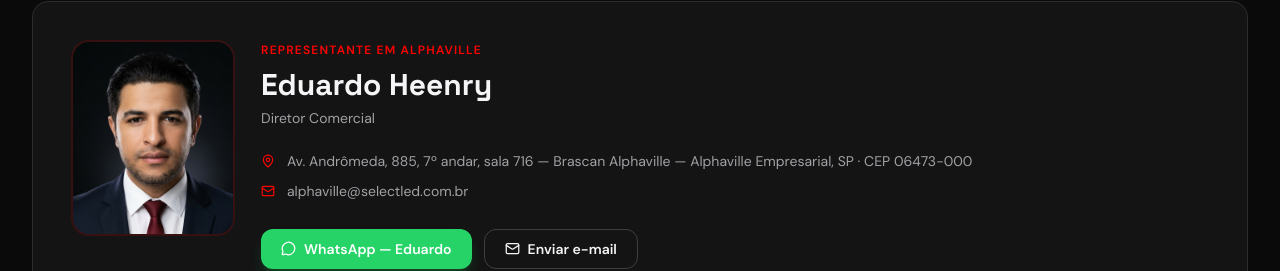
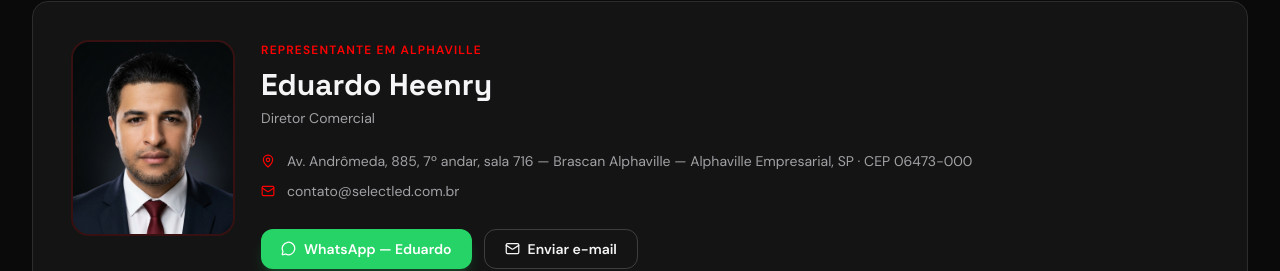
Before and after one commit to elizeussofc/selectled, a Next.js app in the folder selectled/: page /alphaville in a window 1280 px wide. Shown: the part 1357-1628 px from the top of the page. Built offline with nearby package versions, Linux system fonts and the light colour scheme.

Commit message:
feat(reps): Eduardo em SP/Alphaville, Elizzeu nas demais cidades; unifica e-mails de contato

```diff
--- a/selectled/src/data/cities.ts
+++ b/selectled/src/data/cities.ts
@@ -35,7 +35,7 @@ export const cities: City[] = [
       role: "Diretor Comercial",
       photo: "/team/eduardo.jpg",
       whatsapp: "5511971945576",
-      email: "sp@selectled.com.br",
+      email: "contato@selectled.com.br",
     },
     address: {
       street: "Av. Eng. Luís Carlos Berrini, 1681",
@@ -58,7 +58,7 @@ export const cities: City[] = [
       role: "Diretor Comercial",
       photo: "/team/eduardo.jpg",
       whatsapp: "5511971945576",
-      email: "alphaville@selectled.com.br",
+      email: "contato@selectled.com.br",
     },
     address: {
       street: "Av. Andrômeda, 885",
@@ -81,7 +81,7 @@ export const cities: City[] = [
       role: "Representante Comercial",
       photo: "/team/elizzeu.jpg",
       whatsapp: "5511958691438",
-      email: "guarulhos@selectled.com.br",
+      email: "contato@selectled.com.br",
     },
     address: {
       street: "A confirmar",
@@ -99,11 +99,11 @@ export const cities: City[] = [
     lat: -23.6639,
     lng: -46.5383,
     rep: {
-      name: "A confirmar",
+      name: "Elizzeu Santos",
       role: "Representante Comercial",
-      photo: "/team/placeholder.jpg",
-      whatsapp: "5511971945576",
-      email: "santoandre@selectled.com.br",
+      photo: "/team/elizzeu.jpg",
+      whatsapp: "5511958691438",
+      email: "contato@selectled.com.br",
     },
     address: {
       street: "A confirmar",
@@ -121,11 +121,11 @@ export const cities: City[] = [
     lat: -23.6914,
     lng: -46.5646,
     rep: {
-      name: "A confirmar",
+      name: "Elizzeu Santos",
       role: "Representante Comercial",
-      photo: "/team/placeholder.jpg",
-      whatsapp: "5511971945576",
-      email: "saobernardo@selectled.com.br",
+      photo: "/team/elizzeu.jpg",
+      whatsapp: "5511958691438",
+      email: "contato@selectled.com.br",
     },
     address: {
       street: "A confirmar",
@@ -143,11 +143,11 @@ export const cities: City[] = [
     lat: -23.6218,
     lng: -46.5651,
     rep: {
-      name: "A confirmar",
+      name: "Elizzeu Santos",
       role: "Representante Comercial",
-      photo: "/team/placeholder.jpg",
-      whatsapp: "5511971945576",
-      email: "saocaetano@selectled.com.br",
+      photo: "/team/elizzeu.jpg",
+      whatsapp: "5511958691438",
+      email: "contato@selectled.com.br",
     },
     address: {
       street: "A confirmar",
@@ -165,11 +165,11 @@ export const cities: City[] = [
     lat: -23.6861,
     lng: -46.6229,
     rep: {
-      name: "A confirmar",
+      name: "Elizzeu Santos",
       role: "Representante Comercial",
-      photo: "/team/placeholder.jpg",
-      whatsapp: "5511971945576",
-      email: "diadema@selectled.com.br",
+      photo: "/team/elizzeu.jpg",
+      whatsapp: "5511958691438",
+      email: "contato@selectled.com.br",
     },
     address: {
       street: "A confirmar",
@@ -187,11 +187,11 @@ export const cities: City[] = [
     lat: -23.5329,
     lng: -46.7919,
     rep: {
-      name: "A confirmar",
+      name: "Elizzeu Santos",
       role: "Representante Comercial",
-      photo: "/team/placeholder.jpg",
-      whatsapp: "5511971945576",
-      email: "osasco@selectled.com.br",
+      photo: "/team/elizzeu.jpg",
+      whatsapp: "5511958691438",
+      email: "contato@selectled.com.br",
     },
     address: {
       street: "A confirmar",
@@ -209,11 +209,11 @@ export const cities: City[] = [
     lat: -23.5043,
     lng: -46.8769,
     rep: {
-      name: "A confirmar",
+      name: "Elizzeu Santos",
       role: "Representante Comercial",
-      photo: "/team/placeholder.jpg",
-      whatsapp: "5511971945576",
-      email: "barueri@selectled.com.br",
+      photo: "/team/elizzeu.jpg",
+      whatsapp: "5511958691438",
+      email: "contato@selectled.com.br",
     },
     address: {
       street: "A confirmar",
@@ -231,11 +231,11 @@ export const cities: City[] = [
     lat: -22.9056,
     lng: -47.0608,
     rep: {
-      name: "A confirmar",
+      name: "Elizzeu Santos",
       role: "Representante Comercial",
-      photo: "/team/placeholder.jpg",
-      whatsapp: "5511971945576",
-      email: "campinas@selectled.com.br",
+      photo: "/team/elizzeu.jpg",
+      whatsapp: "5511958691438",
+      email: "contato@selectled.com.br",
     },
     address: {
       street: "A confirmar",
@@ -253,11 +253,11 @@ export const cities: City[] = [
     lat: -23.1175,
     lng: -46.5502,
     rep: {
-      name: "A confirmar",
+      name: "Elizzeu Santos",
       role: "Representante Comercial",
-      photo: "/team/placeholder.jpg",
-      whatsapp: "5511971945576",
-      email: "atibaia@selectled.com.br",
+      photo: "/team/elizzeu.jpg",
+      whatsapp: "5511958691438",
+      email: "contato@selectled.com.br",
     },
     address: {
       street: "A confirmar",
@@ -275,11 +275,11 @@ export const cities: City[] = [
     lat: -23.1864,
     lng: -46.8839,
     rep: {
-      name: "A confirmar",
+      name: "Elizzeu Santos",
       role: "Representante Comercial",
-      photo: "/team/placeholder.jpg",
-      whatsapp: "5511971945576",
-      email: "jundiai@selectled.com.br",
+      photo: "/team/elizzeu.jpg",
+      whatsapp: "5511958691438",
+      email: "contato@selectled.com.br",
     },
     address: {
       street: "A confirmar",
@@ -297,11 +297,11 @@ export const cities: City[] = [
     lat: -23.5015,
     lng: -47.4526,
     rep: {
-      name: "A confirmar",
+      name: "Elizzeu Santos",
       role: "Representante Comercial",
-      photo: "/team/placeholder.jpg",
-      whatsapp: "5511971945576",
-      email: "sorocaba@selectled.com.br",
+      photo: "/team/elizzeu.jpg",
+      whatsapp: "5511958691438",
+      email: "contato@selectled.com.br",
     },
     address: {
       street: "A confirmar",
@@ -319,11 +319,11 @@ export const cities: City[] = [
     lat: -23.9608,
     lng: -46.3336,
     rep: {
-      name: "A confirmar",
+      name: "Elizzeu Santos",
       role: "Representante Comercial",
-      photo: "/team/placeholder.jpg",
-      whatsapp: "5511971945576",
-      email: "santos@selectled.com.br",
+      photo: "/team/elizzeu.jpg",
+      whatsapp: "5511958691438",
+      email: "contato@selectled.com.br",
     },
     address: {
       street: "A confirmar",
@@ -341,11 +341,11 @@ export const cities: City[] = [
     lat: -23.1896,
     lng: -45.8841,
     rep: {
-      name: "A confirmar",
+      name: "Elizzeu Santos",
       role: "Representante Comercial",
-      photo: "/team/placeholder.jpg",
-      whatsapp: "5511971945576",
-      email: "sjc@selectled.com.br",
+      photo: "/team/elizzeu.jpg",
+      whatsapp: "5511958691438",
+      email: "contato@selectled.com.br",
     },
     address: {
       street: "A confirmar",
@@ -363,11 +363,11 @@ export const cities: City[] = [
     lat: -21.1775,
     lng: -47.8103,
     rep: {
-      name: "A confirmar",
+      name: "Elizzeu Santos",
       role: "Representante Comercial",
-      photo: "/team/placeholder.jpg",
-      whatsapp: "5511971945576",
-      email: "ribeirao@selectled.com.br",
+      photo: "/team/elizzeu.jpg",
+      whatsapp: "5511958691438",
+      email: "contato@selectled.com.br",
     },
     address: {
       street: "A confirmar",
```
